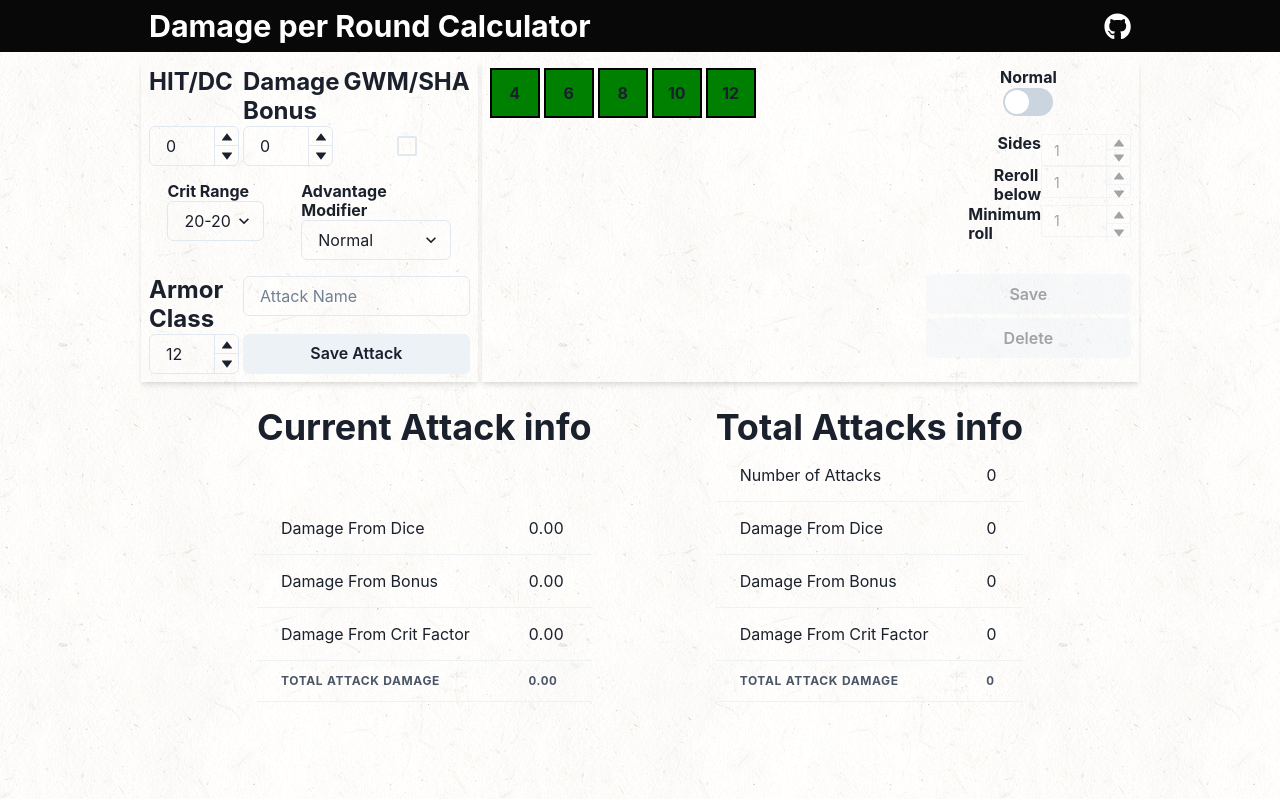
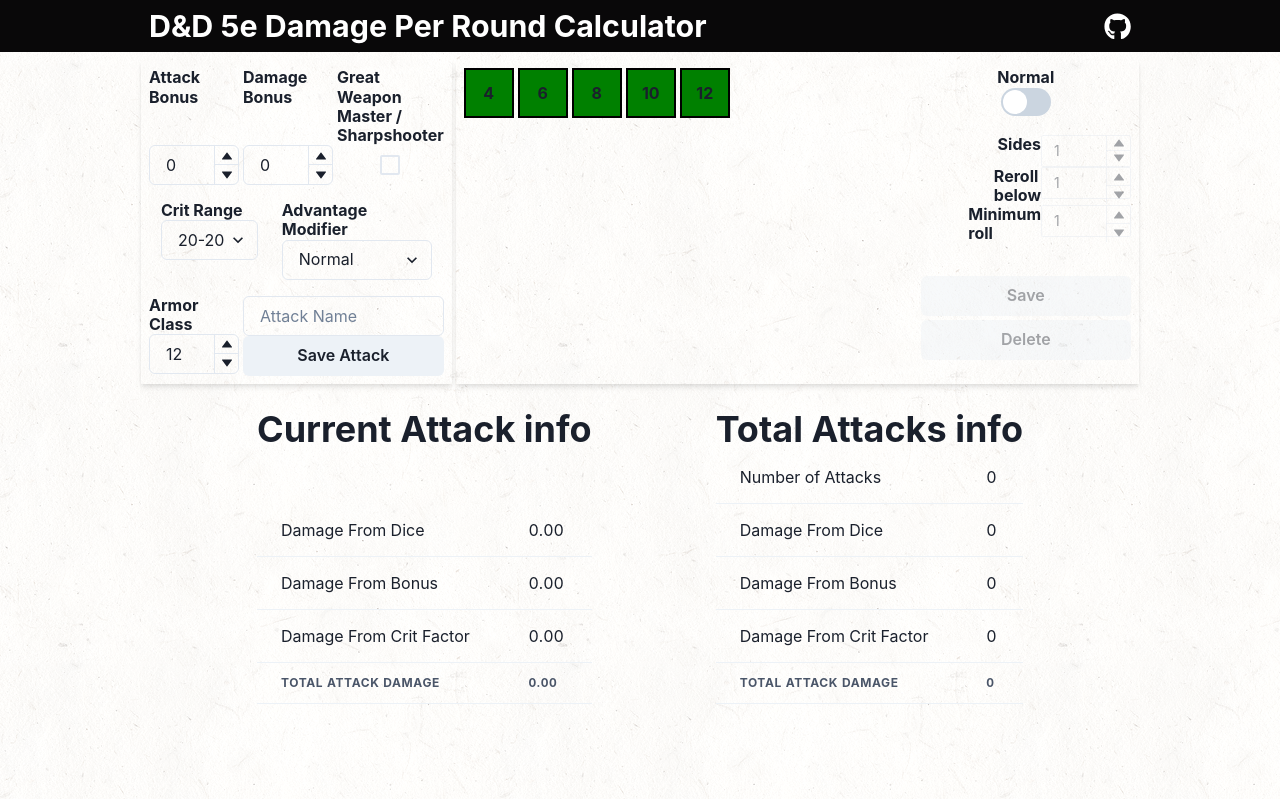
Before and after one commit to vzsoares/DnD-dpr-Calculator, a Next.js app: page / in a window 1280 px wide. Built offline with nearby package versions, Linux system fonts and the light colour scheme.

Commit message:
interface tweaks

```diff
--- a/packages/components/NavBar.js
+++ b/packages/components/NavBar.js
@@ -12,7 +12,7 @@
         align='center'
       >
         <Heading fontSize={{ base: "1.6rem", md: "1.9rem" }} color='#fff'>
-          Damage per Round Calculator
+          D&D 5e Damage Per Round Calculator
         </Heading>
 
         <Link
--- a/packages/components/NumberInputWithTitle.js
+++ b/packages/components/NumberInputWithTitle.js
@@ -18,7 +18,7 @@
     size,
     key,
     flexDir = "column",
-    font = "1.5rem",
+    font = "1.0rem",
     disabled = false,
   },
 }) {
--- a/packages/components/SharpShooterCheckBox.js
+++ b/packages/components/SharpShooterCheckBox.js
@@ -5,7 +5,7 @@
 }) {
   return (
     <Flex direction={"column"} width='min' justifyContent='space-between'>
-      <Heading fontSize={"1.5rem"}>GWM/SHA</Heading>
+      <Heading fontSize={"1.0rem"}>Great Weapon Master / Sharpshooter</Heading>
       <Flex h='40px'>
         <Checkbox
           isChecked={checked}
--- a/packages/sections/HitDamageSection.js
+++ b/packages/sections/HitDamageSection.js
@@ -14,7 +14,7 @@
     >
       <NumberInputWithTitle
         props={{
-          roll: "HIT/DC",
+          roll: "Attack Bonus",
           value: inputsState.attack_bonus,
           setValue: updateInput,
           key: "attack_bonus",
```
